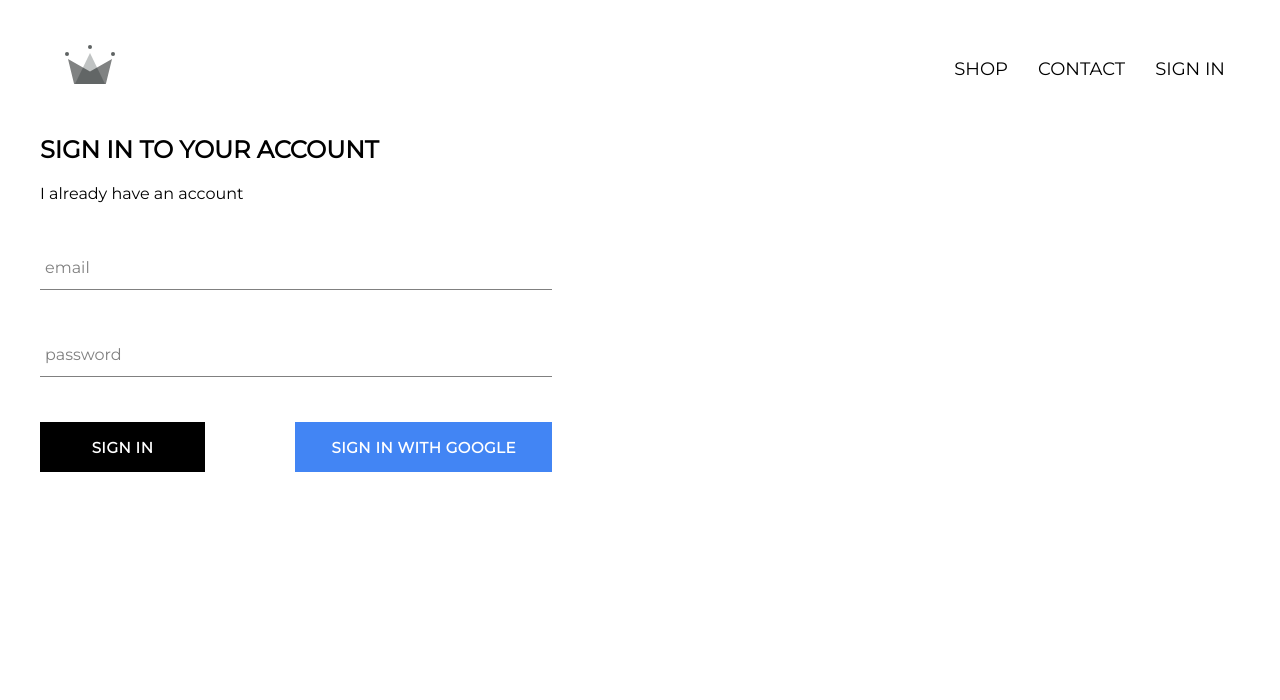
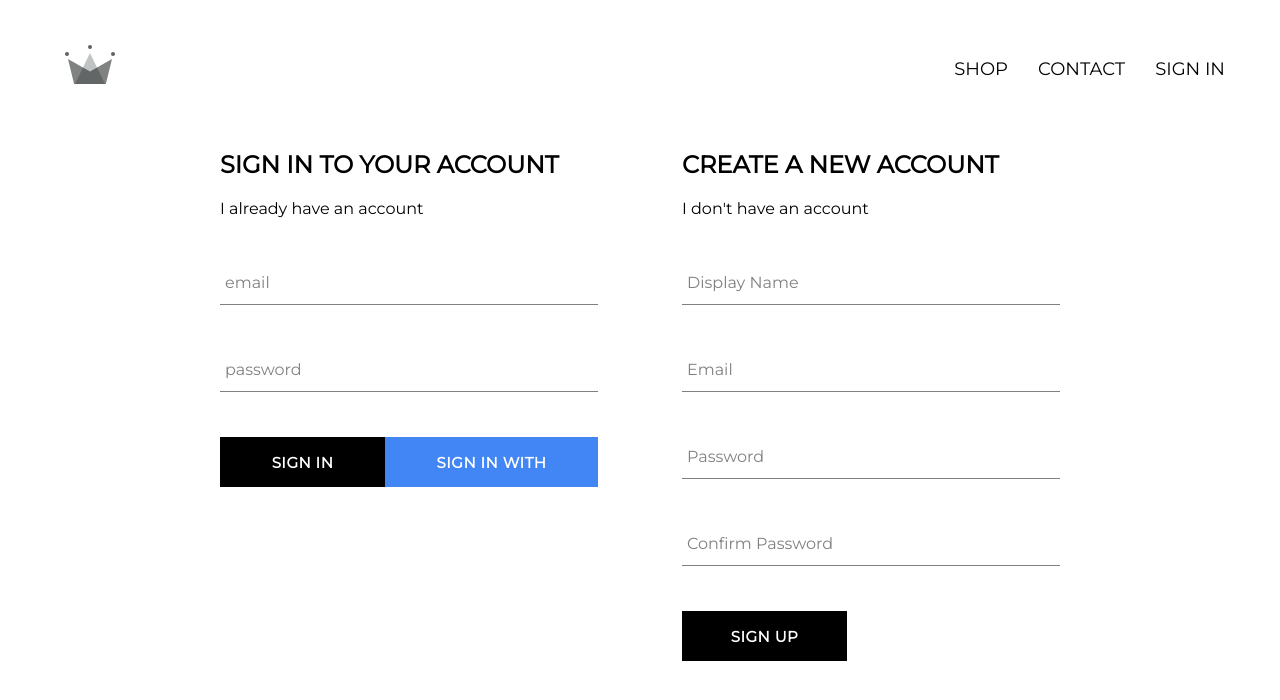
Before and after one commit to khanzohan/Sustainables, a React (Create React App) app: page /signin in a window 1280 px wide. Shown: the top 700 px of the page. Built offline with nearby package versions, Linux system fonts and the light colour scheme; no server answers.

Commit message:
Added sign-up component, incorporated sign in with sign-up component and implemented storage

```diff
--- a/src/App.js
+++ b/src/App.js
@@ -5,7 +5,7 @@
 import HomePage from './pages/homepage/homepage.component';
 import Shop from './pages/shop/shop.component';
 import SignInAndSignUp from './pages/sign-in-and-sign-up/sign-in-and-sign-up.component';
-import { auth } from './firebase/firebase.util';
+import { auth, createUserProfileDocument } from './firebase/firebase.util';
 
 class App extends React.Component {
   constructor() {
@@ -19,11 +19,24 @@
   unsubscribeFromAuth = null;
 
   componentDidMount() {
-    this.unsubscribeFromAuth = auth.onAuthStateChanged(user => {
-      this.setState({ currentUser: user });
+    this.unsubscribeFromAuth = auth.onAuthStateChanged(async userAuth => {
+      if (userAuth) {
+        const userRef = await createUserProfileDocument(userAuth);
 
-      console.log(user);
-    })
+        userRef.onSnapshot(snapShot => {
+          this.setState({
+            currentUser: {
+              id: snapShot.id,
+              ...snapShot.data()
+            }
+          });
+
+          console.log(this.state);
+        });
+      } else {
+        this.setState({ currentUser: userAuth });
+      }
+    });
   }
 
   componentWillUnmount() {
--- a/src/components/sign-in/sign-in.component.jsx
+++ b/src/components/sign-in/sign-in.component.jsx
@@ -2,7 +2,7 @@
 import './sign-in.styles.scss';
 import FormInput from '../form-input/form-input.component';
 import CustomButton from '../custom-button/custom-button.component';
-import { signInWithGoogle } from '../../firebase/firebase.util';
+import { auth, signInWithGoogle } from '../../firebase/firebase.util';
 
 class SignIn extends React.Component {
     constructor(props) {
@@ -14,10 +14,17 @@
         }
     }
 
-    handleSubmit = event => {
+    handleSubmit = async event => {
         event.preventDefault();
 
-        this.setState({ email: '', password: '' });
+        const { email, password } = this.state;
+
+        try {
+            await auth.signInWithEmailAndPassword(email, password);
+            this.setState({ email: '', password: '' });
+        } catch(error) {
+            console.log(error);
+        }
     }
 
     handleChange = event => {
--- /dev/null
+++ b/src/components/sign-up/sign-up-component.jsx
@@ -0,0 +1,99 @@
+import React from 'react';
+import { auth, createUserProfileDocument } from '../../firebase/firebase.util';
+import FormInput from '../form-input/form-input.component';
+import CustomButton from '../custom-button/custom-button.component';
+import './sign-up.styles.scss';
+
+
+class SignUp extends React.Component {
+    constructor(){
+        super();
+
+        this.state = {
+            displayName: '',
+            email: '',
+            password: '',
+            confirmPassword: ''
+        }
+    }
+
+handleSubmit = async event => {
+    event.preventDefault();
+    const { displayName, email, password, confirmPassword } = this.state;
+
+    if (password !== confirmPassword) {
+        alert("passwords don't match");
+        return;
+    }
+
+    try {
+        const { user } = await auth.createUserWithEmailAndPassword(email, password);
+        await createUserProfileDocument(user, {displayName});
+
+        this.setState({
+            displayName: '',
+            email: '',
+            password: '',
+            confirmPassword: ''
+        });
+    } catch (error) {
+        console.log(error);
+    }
+}
+
+handleChange = event => {
+    const { name, value } = event.target;
+
+    this.setState({ [name]: value });
+}
+
+render() {
+    const { displayName, email, password, confirmPassword } = this.state;
+    return (
+        <div className='sign-up'>
+            <h2 className='title'>CREATE A NEW ACCOUNT</h2>
+            <span>I don't have an account</span>
+            <form className='sign-up-form' onSubmit={this.handleSubmit}>
+                <FormInput
+                    type='text'
+                    className='form-input'
+                    name='displayName'
+                    value={displayName}
+                    handleChange={this.handleChange}
+                    label='Display Name'
+                    required
+                />
+                <FormInput
+                    type='text'
+                    className='form-input'
+                    name='email'
+                    value={email}
+                    handleChange={this.handleChange}
+                    label='Email'
+                    required
+                />
+                <FormInput
+                    type='password'
+                    className='form-input'
+                    name='password'
+                    value={password}
+                    handleChange={this.handleChange}
+                    label='Password'
+                    required
+                />
+                <FormInput
+                    type='password'
+                    className='form-input'
+                    name='confirmPassword'
+                    value={confirmPassword}
+                    handleChange={this.handleChange}
+                    label='Confirm Password'
+                    required
+                />
+                <CustomButton type='submit'>SIGN UP</CustomButton>
+            </form>
+        </div>
+    );
+}}
+
+export default SignUp;
--- /dev/null
+++ b/src/components/sign-up/sign-up.styles.scss
@@ -0,0 +1,8 @@
+sign-up {
+    display: flex;
+    flex-direction: column;
+
+    .title {
+        margin: 10px 0px;
+    }
+}
--- a/src/firebase/firebase.util.js
+++ b/src/firebase/firebase.util.js
@@ -13,6 +13,31 @@
     measurementId: "G-7VJ11WEPYE"
 };
 
+export const createUserProfileDocument = async (userAuth, additionalData) => {
+    if (!userAuth) return;
+
+    const userRef = firestore.doc(`users/${userAuth.uid}`)
+    const snapShot = await userRef.get();
+
+    if (!snapShot.exists) {
+        const { displayName, email } = userAuth;
+        const createdAt = new Date();
+
+        try {
+            await userRef.set({
+                displayName,
+                email,
+                createdAt,
+                ...additionalData
+            })
+        } catch (error) {
+            console.log('Could not create user', error.message)
+        }
+    }
+
+    return userRef;
+}
+
 firebase.initializeApp(config);
 
 export const auth = firebase.auth();
--- a/src/pages/sign-in-and-sign-up/sign-in-and-sign-up.component.jsx
+++ b/src/pages/sign-in-and-sign-up/sign-in-and-sign-up.component.jsx
@@ -1,10 +1,12 @@
 import React from 'react';
 import './sign-in-and-sign-up.styles.scss';
 import SignIn from '../../components/sign-in/sign-in.component';
+import SignUp from '../../components/sign-up/sign-up-component';
 
 const SignInAndSignUp = () => (
     <div className='sign-in-and-sign-up'>
         <SignIn />
+        <SignUp />
     </div>
 )
 
--- a/src/pages/sign-in-and-sign-up/sign-in-and-sign-up.styles.scss
+++ b/src/pages/sign-in-and-sign-up/sign-in-and-sign-up.styles.scss
@@ -0,0 +1,7 @@
+.sign-in-and-sign-up {
+    display: grid;
+    grid-template-columns: 1fr 1fr;
+    gap: 10%;
+    width: 70%;
+    margin: 40px auto;
+}
```
